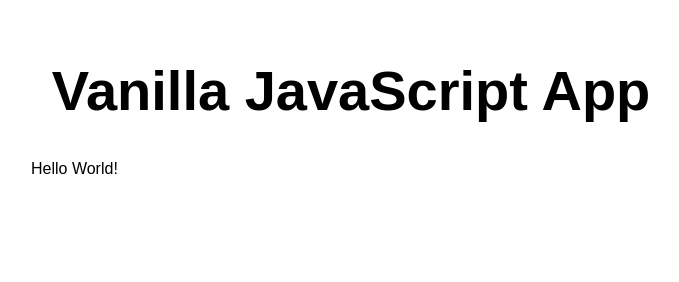
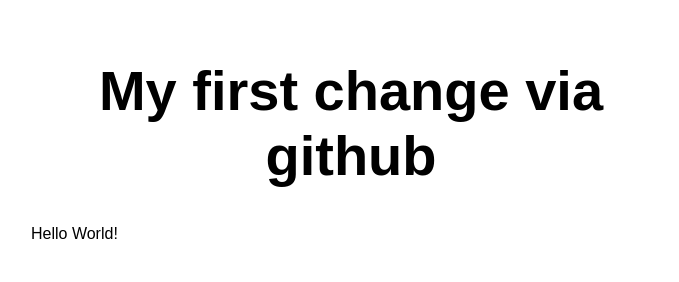
Before and after one commit to bmvankessel/my-static-web-app, a website: page src/index.html in a window 1280 px wide. Shown: the whole page, without its empty margins (289-968 px from the left). Drawn offline with Linux system fonts and the light colour scheme.

Commit message:
This is my first change using VS Code

```diff
--- a/src/index.html
+++ b/src/index.html
@@ -10,7 +10,7 @@
 
 <body>
   <main>
-    <h1>Vanilla JavaScript App</h1>
+    <h1>My first change via github</h1>
     <p>Hello World!</p>
   </main>
 </body>
```
Also changed, not shown: src/test.html (added, +1 -0 lines).
